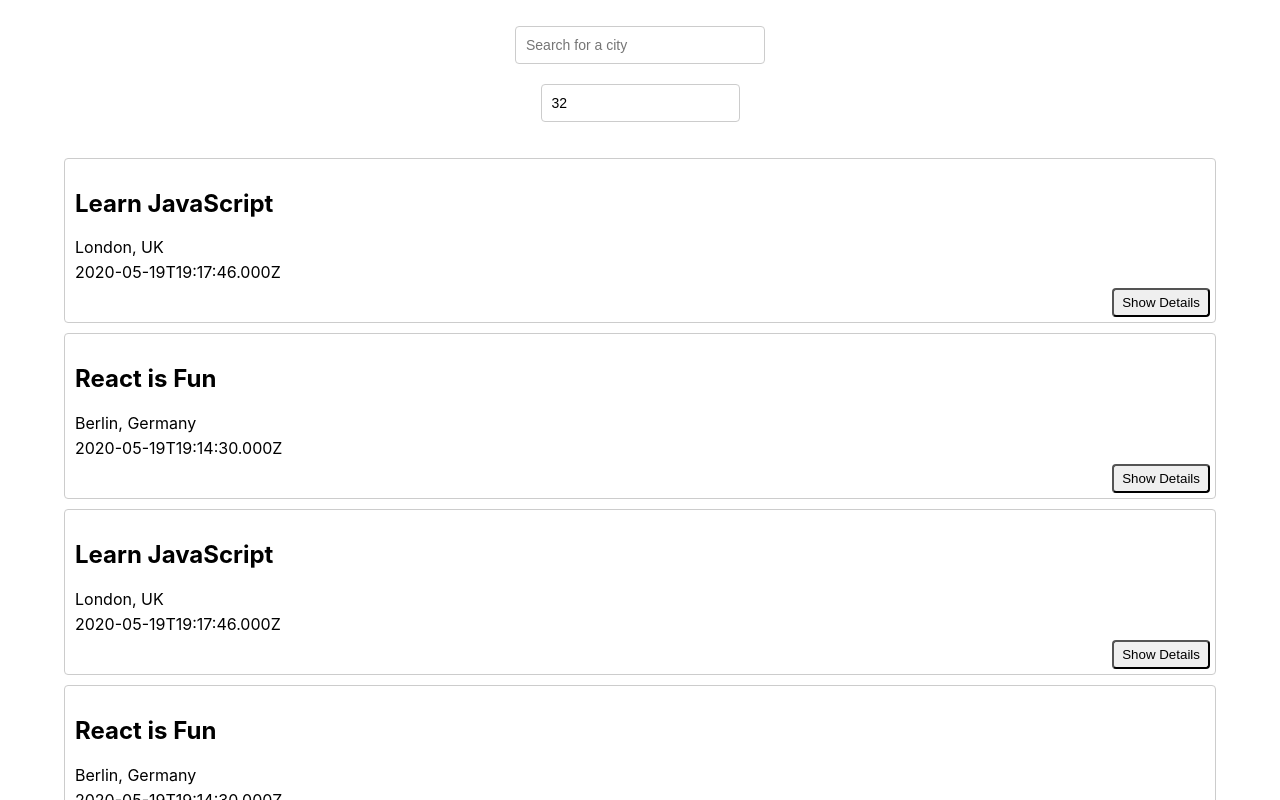
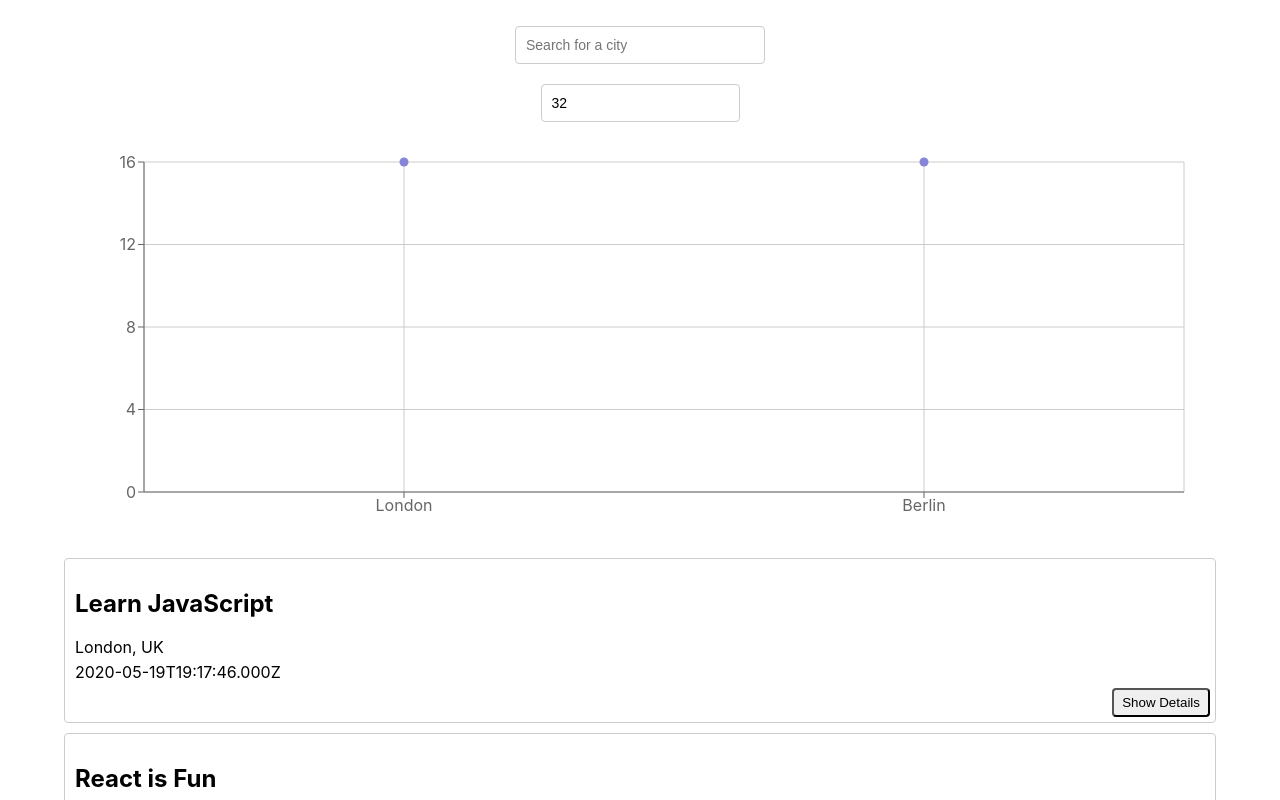
Before and after one commit to ksope/meet, a React (Create React App) app: page / in a window 1280 px wide. Shown: the top 800 px of the page. Built offline with nearby package versions, Linux system fonts and the light colour scheme; what atatus-spa would draw is missing.

Commit message:
First commit

```diff
--- a/package.json
+++ b/package.json
@@ -12,6 +12,7 @@
         "react": "^18.2.0",
         "react-dom": "^18.2.0",
         "react-scripts": "5.0.1",
+        "recharts": "^2.7.3",
         "web-vitals": "^2.1.4",
         "workbox-background-sync": "^6.6.0",
         "workbox-broadcast-update": "^6.6.0",
--- a/src/App.js
+++ b/src/App.js
@@ -5,6 +5,7 @@ import CitySearch from "./components/CitySearch";
 import NumberOfEvents from "./components/NumberOfEvents";
 import { extractLocations, getEvents } from "./api";
 import { InfoAlert, ErrorAlert, WarningAlert } from "./components/Alert";
+import CityEventsChart from "./components/CityEventsChart";
 
 function App() {
     const [events, setEvents] = useState([]);
@@ -71,6 +72,7 @@ function App() {
                 setCurrentNOE={setCurrentNOE}
                 setErrorAlert={setErrorAlert}
             />
+            <CityEventsChart allLocations={allLocations} events={events} />
             <EventList events={events} />
         </div>
     );
--- /dev/null
+++ b/src/components/CityEventsChart.js
@@ -0,0 +1,55 @@
+import { useState, useEffect } from "react";
+import {
+    ScatterChart,
+    Scatter,
+    XAxis,
+    YAxis,
+    CartesianGrid,
+    Tooltip,
+    ResponsiveContainer,
+} from "recharts";
+
+const CityEventsChart = ({ allLocations, events }) => {
+    const [data, setData] = useState([]);
+
+    useEffect(() => {
+        setData(getData());
+    }, [`${events}`]);
+
+    const getData = () => {
+        const data = allLocations.map((location) => {
+            const count = events.filter(
+                (event) => event.location === location
+            ).length;
+            const city = location.split(", ")[0];
+            return { city, count };
+        });
+        return data;
+    };
+
+    return (
+        <ResponsiveContainer width="99%" height={400}>
+            <ScatterChart
+                margin={{
+                    top: 20,
+                    right: 20,
+                    bottom: 20,
+                    left: 20,
+                }}
+            >
+                <CartesianGrid />
+                <XAxis type="category" dataKey="city" name="City" />
+                <YAxis
+                    type="number"
+                    dataKey="count"
+                    name="Number of events"
+                    allowDecimals={false}
+                />
+                <Tooltip cursor={{ strokeDasharray: "3 3" }} />
+                <Scatter name="A school" data={data} fill="#8884d8" />
+            </ScatterChart>
+        </ResponsiveContainer>
+    );
+};
+
+export default CityEventsChart;
```
Also changed, not shown: 1 other file (tests, documents, lock files or other folders).
